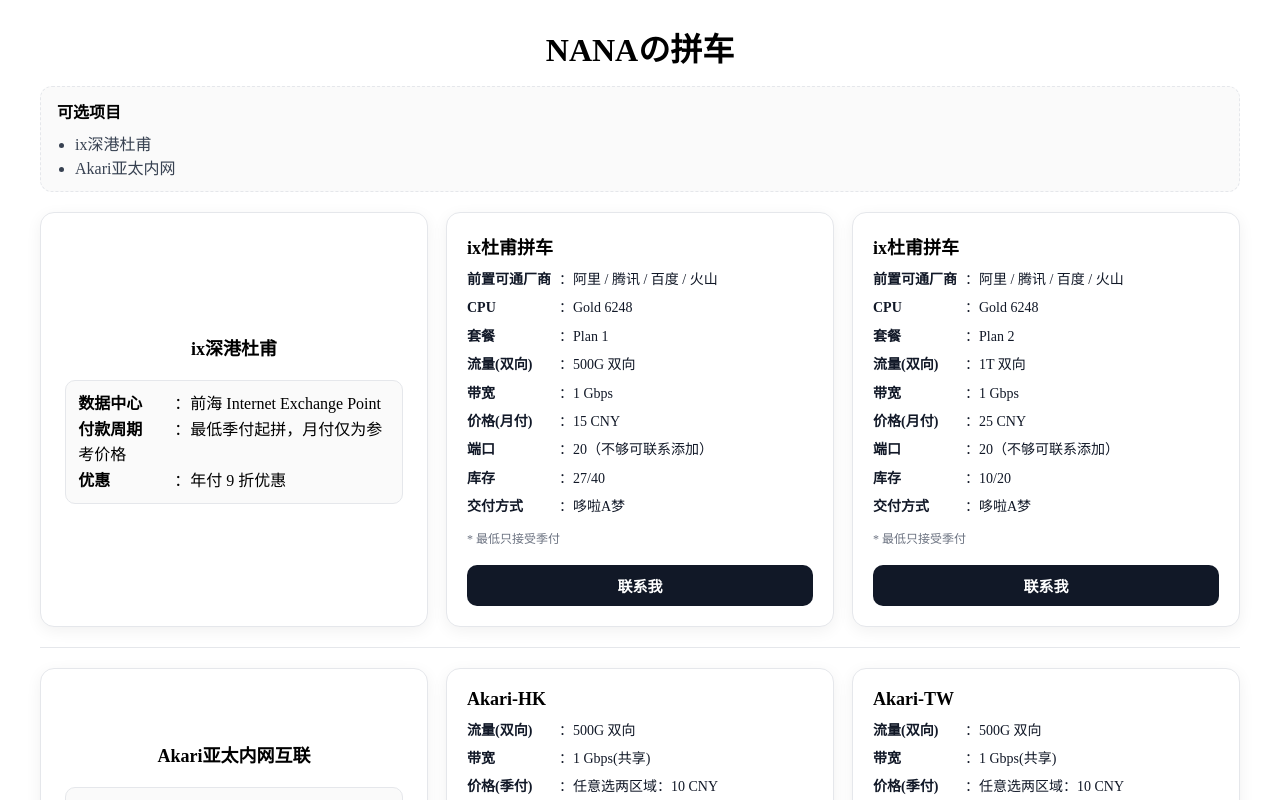
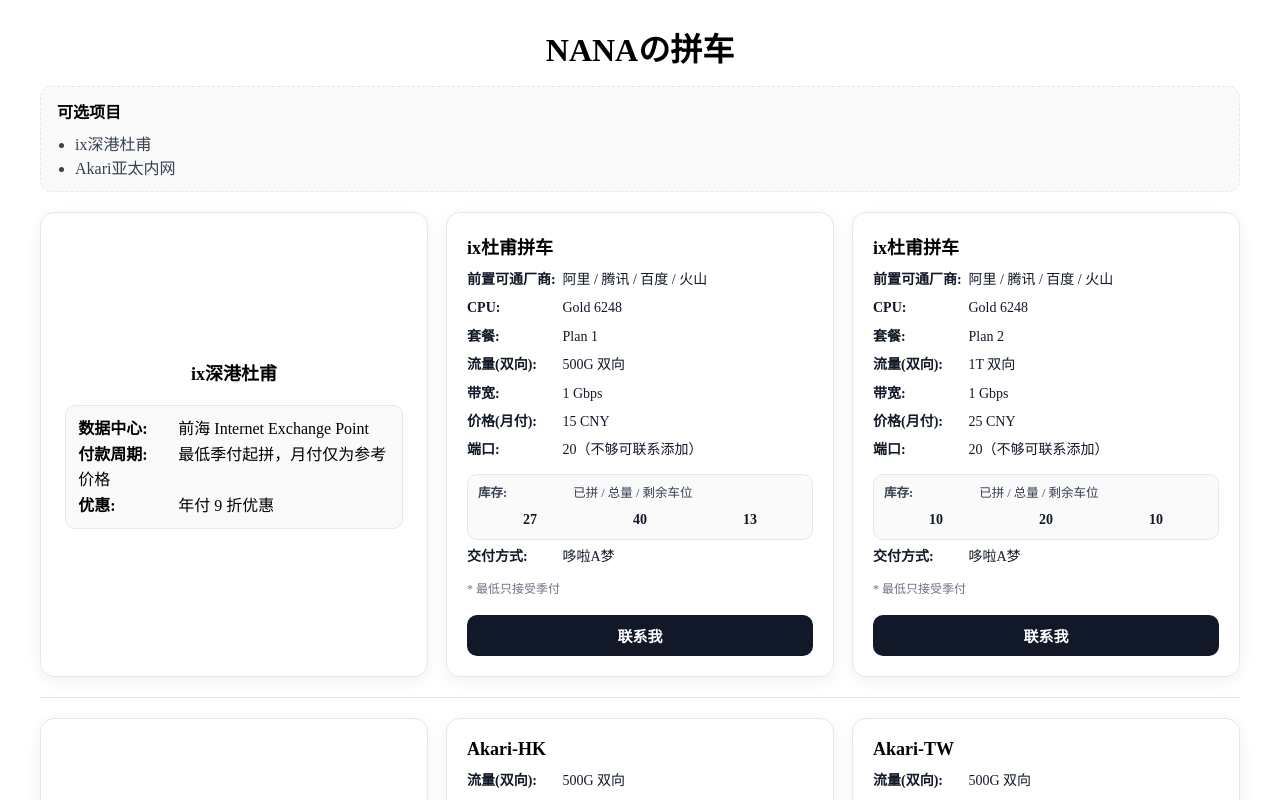
Before and after one commit to L1ttlebear/shoplist, a Vue app: page / in a window 1280 px wide. Shown: the top 800 px of the page. Built offline with nearby package versions, Linux system fonts and the light colour scheme.

Commit message:
format labels with colon and add stock mini card

```diff
--- a/src/components/ProductCard.vue
+++ b/src/components/ProductCard.vue
@@ -7,14 +7,14 @@
     <!-- Section cards (A车/B车说明卡) -->
     <div v-if="p.type === 'section'" class="section-center">
       <div class="inner-box" v-if="p.datacenter || p.payCycle || p.discount">
-        <div v-if="p.datacenter"><b>数据中心</b>：{{ p.datacenter }}</div>
-        <div v-if="p.payCycle"><b>付款周期</b>：{{ p.payCycle }}</div>
-        <div v-if="p.discount"><b>优惠</b>：{{ p.discount }}</div>
+        <div v-if="p.datacenter"><b>数据中心:</b> {{ p.datacenter }}</div>
+        <div v-if="p.payCycle"><b>付款周期:</b> {{ p.payCycle }}</div>
+        <div v-if="p.discount"><b>优惠:</b> {{ p.discount }}</div>
       </div>
 
       <div class="inner-box" v-if="p.latency && p.latency.length">
         <div class="latency">
-          <div><b>延迟列表</b>：</div>
+          <div><b>延迟列表:</b></div>
           <div class="latency-list">
             <div v-for="(l, i) in p.latency" :key="i">{{ l }}</div>
           </div>
@@ -24,17 +24,26 @@
 
     <!-- Product cards -->
     <div v-else class="list">
-      <div v-if="p.preVendors"><b>前置可通厂商</b>：{{ p.preVendors }}</div>
-      <div v-if="p.cpu"><b>CPU</b>：{{ p.cpu }}</div>
-      <div v-if="p.plan"><b>套餐</b>：{{ p.plan }}</div>
-      <div v-if="p.traffic"><b>流量(双向)</b>：{{ p.traffic }}</div>
-      <div v-if="p.bandwidth"><b>带宽</b>：{{ p.bandwidth }}</div>
-      <div v-if="p.priceMonthly"><b>价格(月付)</b>：{{ p.priceMonthly }} CNY</div>
-      <div v-if="p.priceQuarter2"><b>价格(季付)</b>：{{ p.priceQuarter2 }}</div>
-      <div v-if="p.priceQuarter4"><b>价格(季付)</b>：{{ p.priceQuarter4 }}</div>
-      <div v-if="p.ports !== undefined"><b>端口</b>：{{ p.ports }}</div>
-      <div v-if="p.stock"><b>库存</b>：{{ p.stock }}</div>
-      <div v-if="p.delivery"><b>交付方式</b>：{{ p.delivery }}</div>
+      <div v-if="p.preVendors"><b>前置可通厂商:</b> {{ p.preVendors }}</div>
+      <div v-if="p.cpu"><b>CPU:</b> {{ p.cpu }}</div>
+      <div v-if="p.plan"><b>套餐:</b> {{ p.plan }}</div>
+      <div v-if="p.traffic"><b>流量(双向):</b> {{ p.traffic }}</div>
+      <div v-if="p.bandwidth"><b>带宽:</b> {{ p.bandwidth }}</div>
+      <div v-if="p.priceMonthly"><b>价格(月付):</b> {{ p.priceMonthly }} CNY</div>
+      <div v-if="p.priceQuarter2"><b>价格(季付):</b> {{ p.priceQuarter2 }}</div>
+      <div v-if="p.priceQuarter4"><b>价格(季付):</b> {{ p.priceQuarter4 }}</div>
+      <div v-if="p.ports !== undefined"><b>端口:</b> {{ p.ports }}</div>
+
+      <div v-if="p.stock" class="stock-box">
+        <div class="stock-title"><b>库存:</b> 已拼 / 总量 / 剩余车位</div>
+        <div class="stock-grid">
+          <span>{{ (p.stock || '').split('/')[0] }}</span>
+          <span>{{ (p.stock || '').split('/')[1] }}</span>
+          <span>{{ (p.stock || '').split('/')[1] - (p.stock || '').split('/')[0] }}</span>
+        </div>
+      </div>
+
+      <div v-if="p.delivery"><b>交付方式:</b> {{ p.delivery }}</div>
     </div>
 
     <div class="note" v-if="p.note">* {{ p.note }}</div>
@@ -114,6 +123,21 @@
   min-width:92px;
   display:inline-block;
 }
+.stock-box{
+  margin-top:6px;
+  border:1px solid #e5e7eb;
+  border-radius:10px;
+  padding:8px 10px;
+  background:#fafafa;
+}
+.stock-title{font-size:12.5px;color:#374151;margin-bottom:6px;}
+.stock-grid{
+  display:grid;
+  grid-template-columns:repeat(3, 1fr);
+  gap:6px;
+  text-align:center;
+  font-weight:700;
+}
 .note,.remark{color:#6b7280;font-size:12px;}
 .btn{
   margin-top:8px;
```
